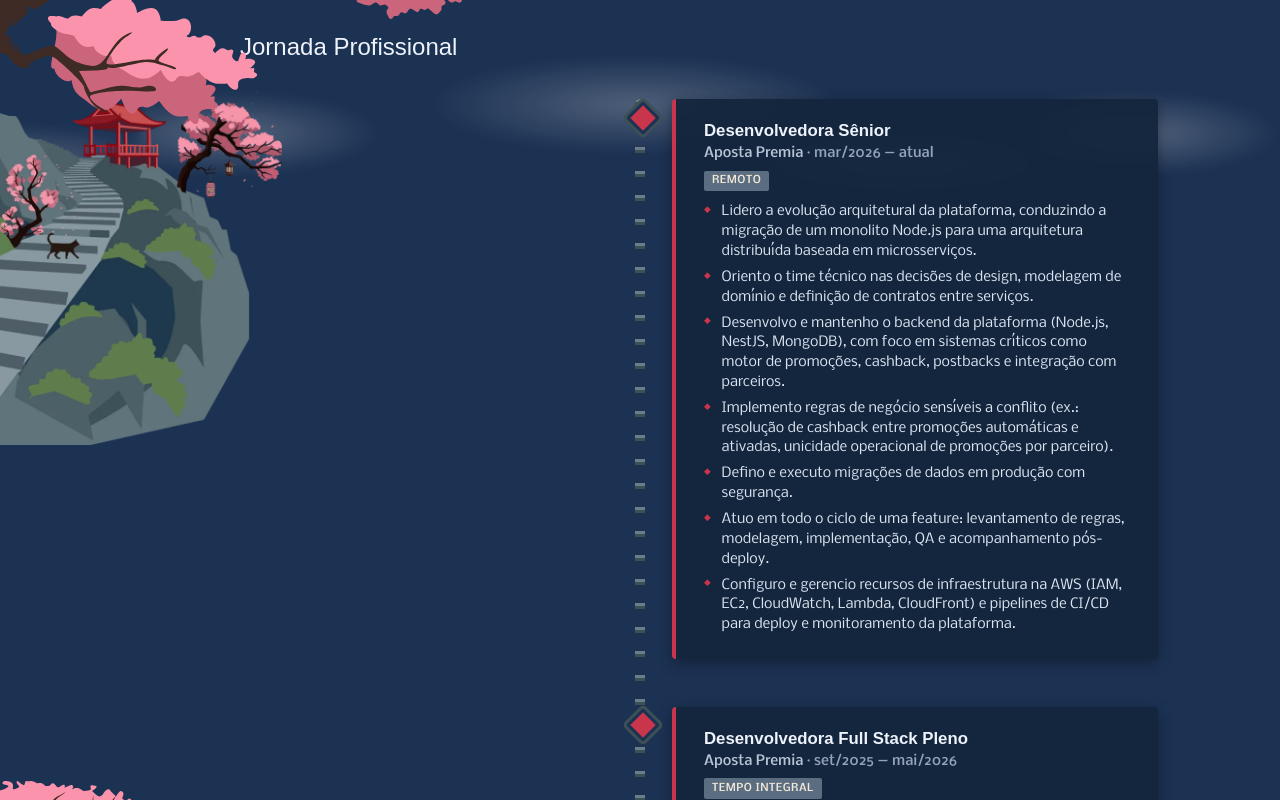
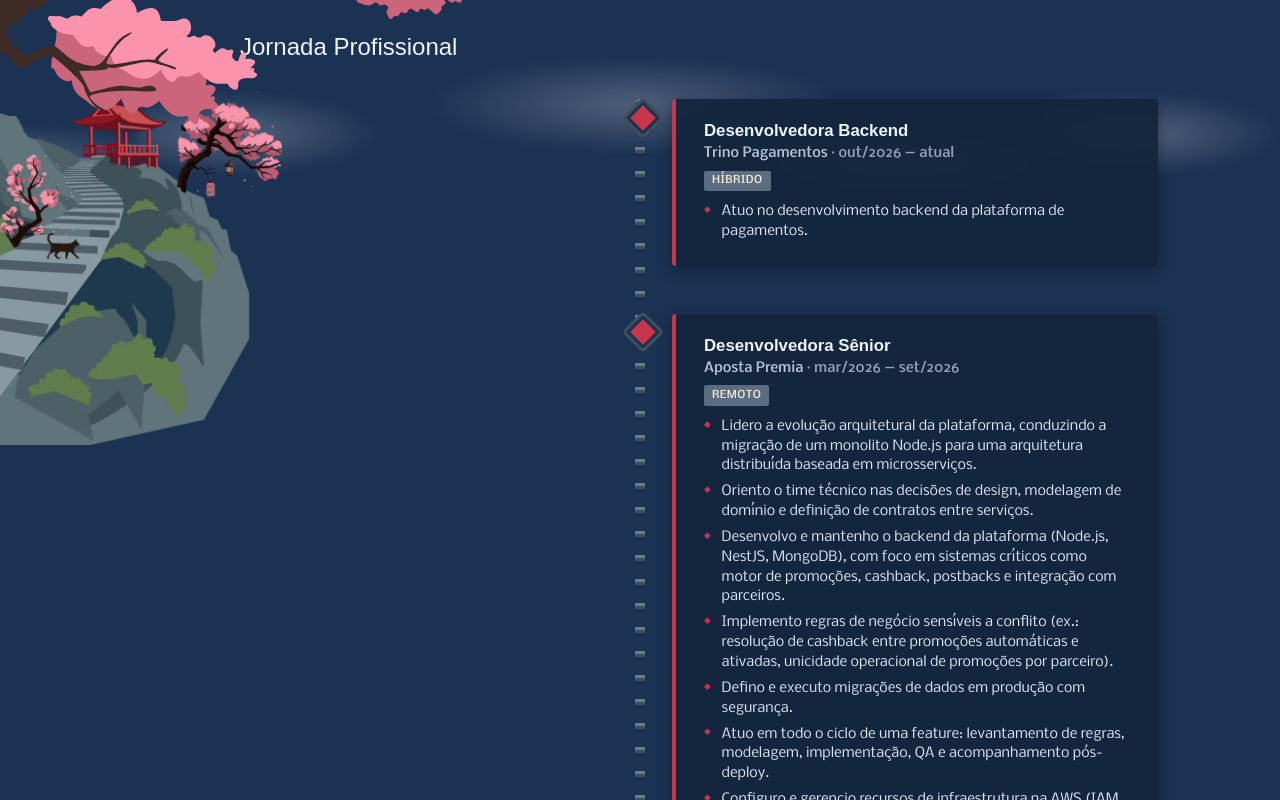
Before and after one commit to LaryssaGomes/my-portfolio-japanese-theme, a Next.js app: page / in a window 1280 px wide. Shown: the part 2680-3480 px from the top of the page. Built offline with nearby package versions, Linux system fonts and the light colour scheme; a web font is replaced by a local one.

Commit message:
feat: adicionar nova experiência como Backend Developer em Trino Pagamentos

```diff
--- a/src/i18n/en.ts
+++ b/src/i18n/en.ts
@@ -84,9 +84,18 @@ export const en: Dictionary = {
     title: "Professional Journey",
     items: [
       {
+        role: "Backend Developer",
+        company: "Trino Pagamentos",
+        period: "Oct 2026 — Present",
+        mode: "Hybrid",
+        bullets: [
+          "Work on backend development for the payments platform.",
+        ],
+      },
+      {
         role: "Senior Developer",
         company: "Aposta Premia",
-        period: "Mar 2026 — Present",
+        period: "Mar 2026 — Sep 2026",
         mode: "Remote",
         bullets: [
           "Lead the platform's architectural evolution, driving the migration from a Node.js monolith to a distributed microservices-based architecture.",
--- a/src/i18n/pt.ts
+++ b/src/i18n/pt.ts
@@ -84,9 +84,18 @@ export const pt: Dictionary = {
     title: "Jornada Profissional",
     items: [
       {
+        role: "Desenvolvedora Backend",
+        company: "Trino Pagamentos",
+        period: "out/2026 — atual",
+        mode: "Híbrido",
+        bullets: [
+          "Atuo no desenvolvimento backend da plataforma de pagamentos.",
+        ],
+      },
+      {
         role: "Desenvolvedora Sênior",
         company: "Aposta Premia",
-        period: "mar/2026 — atual",
+        period: "mar/2026 — set/2026",
         mode: "Remoto",
         bullets: [
           "Lidero a evolução arquitetural da plataforma, conduzindo a migração de um monolito Node.js para uma arquitetura distribuída baseada em microsserviços.",
```
